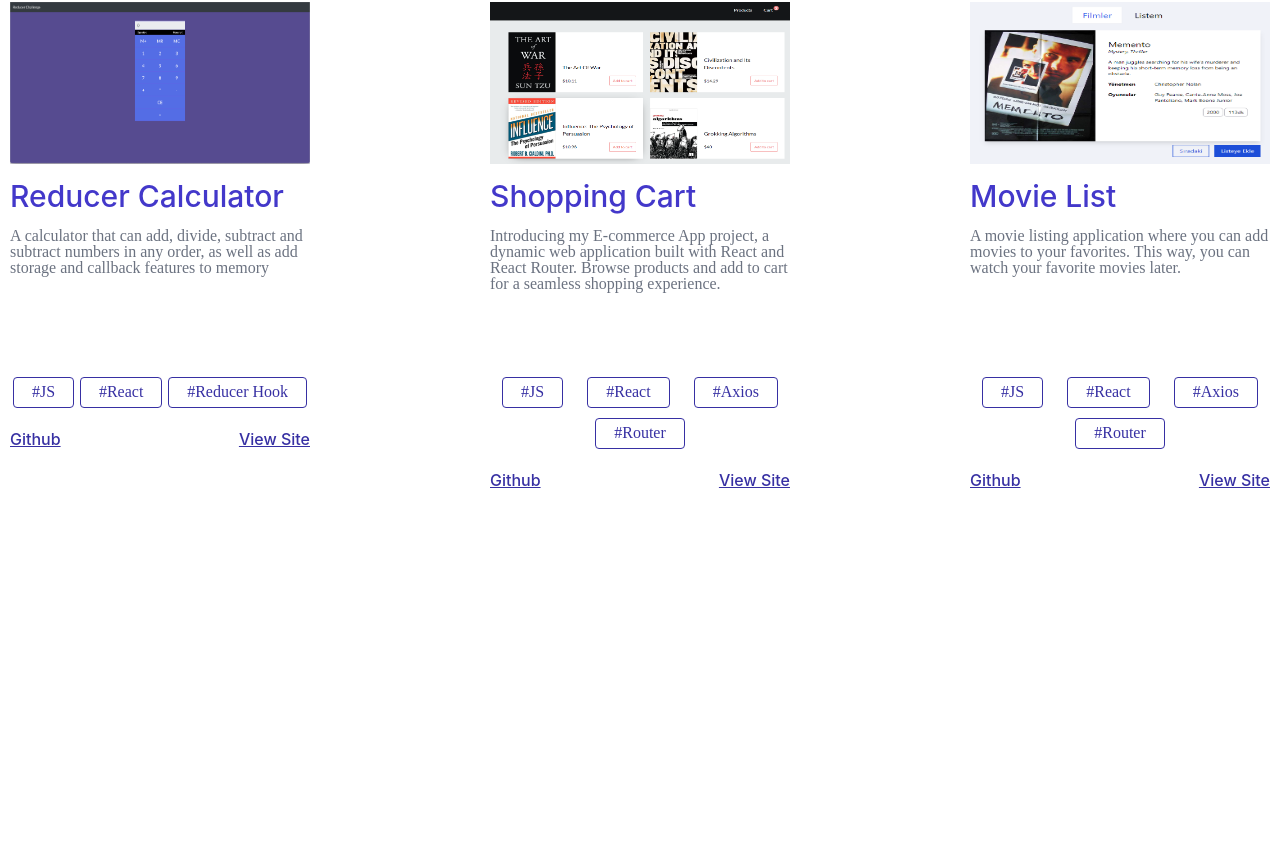
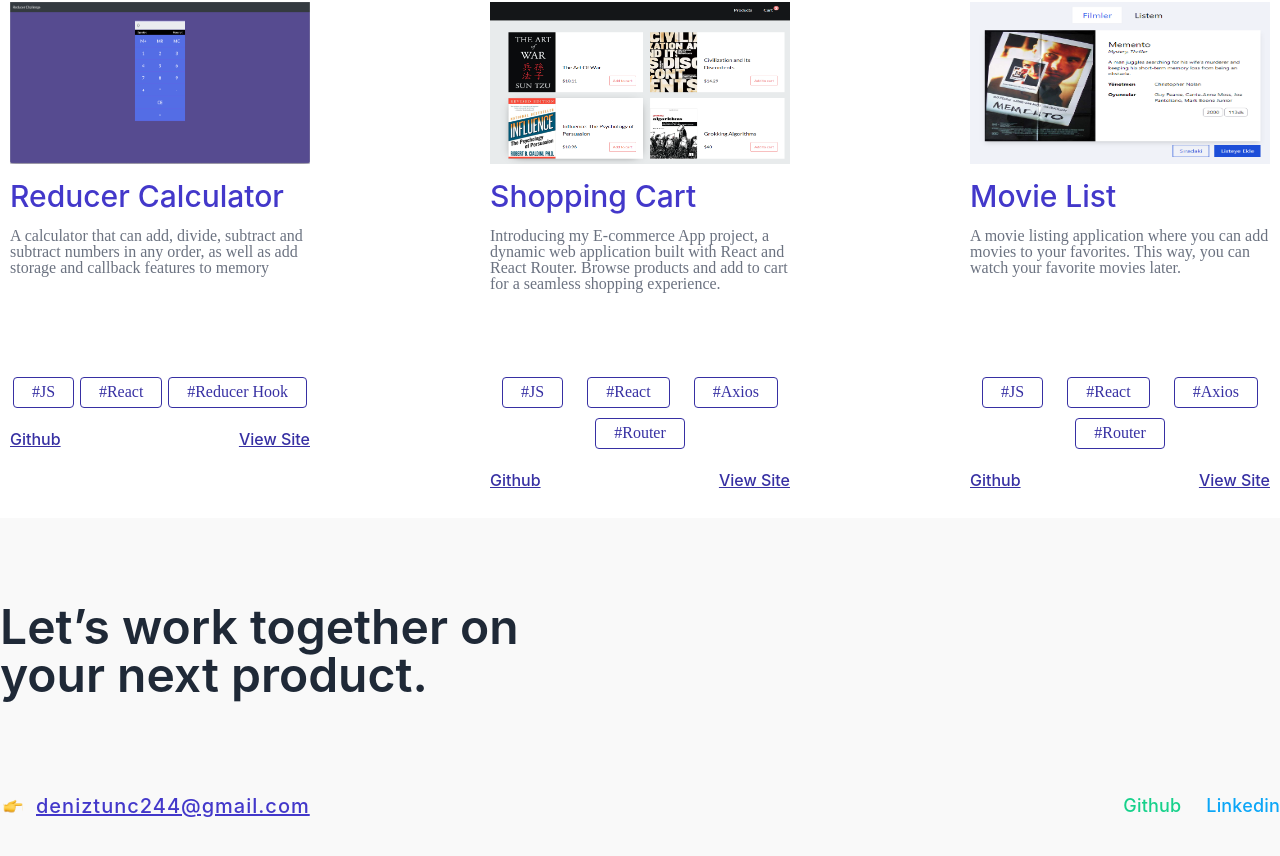
Before and after one commit to deniz244/web-sayfam, a React (Create React App) app: page / in a window 1280 px wide. Shown: the part 1356-2212 px from the top of the page. Before the commit the page ends 1874 px from the top, so only its background shows below. Built offline with nearby package versions, Linux system fonts and the light colour scheme.

Commit message:
footer comp yapıldı home.js eklendi,hero ve profile comps düzeltmeler yapıldı

```diff
--- /dev/null
+++ b/src/comps/Footer.js
@@ -0,0 +1,68 @@
+import React, { useContext, useEffect, useState } from "react";
+
+//css
+import "./css/Footer.css";
+
+//context
+import { LanguageContext } from "../contexts/LanguageContext";
+
+export default function Footer() {
+  const { language } = useContext(LanguageContext);
+
+  const [yazi, setYazi] = useState();
+  const [mail, setMail] = useState();
+
+  useEffect(() => {
+    if (language === "tr-TR") {
+      setYazi("Birlikte bir sonraki ürününüz üzerinde çalışalım.");
+      setMail("Mail adresim");
+    } else if (language === "en-US") {
+      setYazi("Let’s work together on your next product.");
+      setMail("My mail address");
+    }
+  }, [language]);
+
+  return (
+    <div className="footerMain">
+      <div className="footerMain-Yazi">
+        <h3 className="footeryazi">{yazi}</h3>
+      </div>
+      <div className="footerAlt">
+        <div>
+          <h4 className="mainBolumu">
+            <img className="mailFoto" src={`/images/1.svg`} alt={mail} />
+            <a className="mailYazisi" href="mailto:deniztunc244@gmail.com">
+              deniztunc244@gmail.com
+            </a>
+          </h4>
+        </div>
+        <div className="footerLink">
+          {/* <a
+            className="github"
+            rel="noreferrer"
+            target="_blank"
+            href="https://github.com/deniz244"
+          >
+            Personal Blog{" "}
+          </a>*/}
+          <a
+            className="github"
+            rel="noreferrer"
+            target="_blank"
+            href="https://github.com/deniz244"
+          >
+            Github{" "}
+          </a>
+          <a
+            className="linkedin"
+            rel="noreferrer"
+            target="_blank"
+            href="https://www.linkedin.com/in/deniz-tunc/"
+          >
+            Linkedin
+          </a>
+        </div>
+      </div>
+    </div>
+  );
+}
--- a/src/comps/Hero.js
+++ b/src/comps/Hero.js
@@ -27,16 +27,16 @@ export default function Hero() {
       setTxt1("Yaratıcı düşünür");
       setTxt2("Minimalizm aşığı");
       setTxt3(
-        "Merhaba, ben Almila. Ben bir full-stack geliştiricisiyim. Mükemmel kullanıcı deneyimleriyle sağlam ve ölçeklenebilir frontend ürünleri oluşturacak bir geliştirici arıyorsanız el sıkışalım."
+        "Merhaba, ben Deniz. Ben bir full-stack geliştiricisiyim. Mükemmel kullanıcı deneyimleriyle sağlam ve ölçeklenebilir frontend ürünleri oluşturacak bir geliştirici arıyorsanız el sıkışalım."
       );
-      setTxt4("İşe alın");
+      setTxt4("İletişim!");
     } else if (language === "en-US") {
       setTxt1("Creative thinker");
       setTxt2("Minimalism lover");
       setTxt3(
-        "Hi, I’m Almila. I’m a full-stack developer. If you are looking for a Developer who to craft solid and scalable frontend products with great user experiences. Let’s shake hands with me."
+        "Hi, I’m Deniz. I’m a full-stack developer. If you are looking for a Developer who to craft solid and scalable frontend products with great user experiences. Let’s shake hands with me."
       );
-      setTxt4("Hire me");
+      setTxt4("Contact!");
     }
   }, [language]);
 
--- a/src/comps/Profile.js
+++ b/src/comps/Profile.js
@@ -25,9 +25,9 @@ export default function Profile() {
       setdTarihi("Doğum Tarihi");
       setIkamet("İkamet Şehri");
       setEgitimDurumu("Eğitim Durumu");
-      setEgitim(<p>Ankara Hacettepe Ünv. Biyoloji Lisans</p>);
+      setEgitim(<p>Ankara Başkent Ünv. Bilgisayar Mühendsiliği Lisans</p>);
       setRol("Tercih Ettiği Rol");
-      setRolAciklama("Frontend, UI");
+      setRolAciklama("Front-End");
       setHakkinda("Hakkında");
       setHakkindaAciklama(
         <p>
@@ -43,9 +43,9 @@ export default function Profile() {
       setdTarihi("Date of Birth");
       setIkamet("Residence City");
       setEgitimDurumu("Education Status");
-      setEgitim(<p>Hacettepe Uni Biology</p>);
+      setEgitim(<p>Başkent Uni Computer Engineering</p>);
       setRol("Preferred Role");
-      setRolAciklama("Frontend, UI");
+      setRolAciklama("Front-End");
       setHakkinda("About Me");
       setHakkindaAciklama(
         <p>
@@ -70,7 +70,7 @@ export default function Profile() {
           <div className="ProfileKisim2-1">
             <div className="ProfileHakkinda">
               <h5 className="ProfileHakkinda-1">{dTarihi}</h5>
-              <p className="ProfileHakkinda-2">24.03.1996</p>
+              <p className="ProfileHakkinda-2">09.05.2000</p>
             </div>
             <div className="ProfileHakkinda">
               <h5 className="ProfileHakkinda-1">{ikamet}</h5>
--- /dev/null
+++ b/src/comps/css/Footer.css
@@ -0,0 +1,79 @@
+.footerMain {
+  width: 100%;
+}
+.mailFoto {
+  width: 26px;
+  height: 20px;
+  margin-right: 10px;
+}
+.footeryazi {
+  font-family: "Inter";
+  font-style: normal;
+  font-weight: 600;
+  font-size: 42px;
+  line-height: 125%;
+  padding-bottom: 63px;
+  width: 540px;
+  padding-top: 85px;
+}
+.footerAlt {
+  display: flex;
+  justify-content: space-between;
+  align-items: center;
+  margin-top: 20px;
+  flex-wrap: wrap;
+  padding-bottom: 100px;
+}
+.mainBolumu {
+  display: flex;
+  text-align: center;
+  align-items: center;
+}
+.mailYazisi {
+  font-family: "Inter";
+  font-style: normal;
+  font-weight: 500;
+  font-size: 20px;
+  line-height: 24px;
+  letter-spacing: 0.05em;
+  text-decoration-line: underline;
+}
+.github {
+  font-family: "Inter";
+  font-style: normal;
+  font-weight: 500;
+  font-size: 18px;
+  line-height: 150%;
+  letter-spacing: 0.01em;
+  color: #17d18b;
+}
+
+.linkedin {
+  font-family: "Inter";
+  font-style: normal;
+  font-weight: 500;
+  font-size: 18px;
+  line-height: 150%;
+  letter-spacing: 0.01em;
+  color: #0ba6f7;
+  padding-left: 20px;
+}
+
+@media (max-width: 1042px) {
+  .footeryazi {
+    width: 100%;
+    text-align: center;
+  }
+}
+
+@media (max-width: 450px) {
+  .footerAlt {
+    justify-content: center;
+  }
+  .footerLink {
+    margin-top: 20px;
+  }
+  .footerMain-Yazi {
+    margin: 0px 2px;
+  }
+}
--- a/src/layout/Home.css
+++ b/src/layout/Home.css
@@ -9,3 +9,15 @@
   width: 1170px;
   margin: 23px 4%;
 }
+
+.footerContact {
+  width: 100%;
+  display: flex;
+  justify-content: center;
+}
+
+.footerIc {
+  width: 1170px;
+  display: flex;
+  justify-content: center;
+}
--- a/src/layout/Home.js
+++ b/src/layout/Home.js
@@ -1,10 +1,17 @@
+import { useContext } from "react";
+import Footer from "../comps/Footer";
 import Hero from "../comps/Hero";
 import NavBar from "../comps/NavBar";
 import Profile from "../comps/Profile";
 import Projects from "../comps/Projects";
 import Skills from "../comps/Skills";
 
+//context
+import { DarkModeContext } from "../contexts/DarkModeContext";
+
 export default function Home() {
+  const { theme } = useContext(DarkModeContext);
+
   return (
     <div className="outerContainer">
       <div className="mainContainer">
@@ -14,6 +21,14 @@ export default function Home() {
         <Profile />
         <Projects />
       </div>
+      <div
+        className="footerContact"
+        style={{ background: theme === true ? "#F9F9F9" : "#141414" }}
+      >
+        <div className="footerIc">
+          <Footer />
+        </div>
+      </div>
     </div>
   );
 }
```
Also changed, not shown: public/images/1.svg (added).
